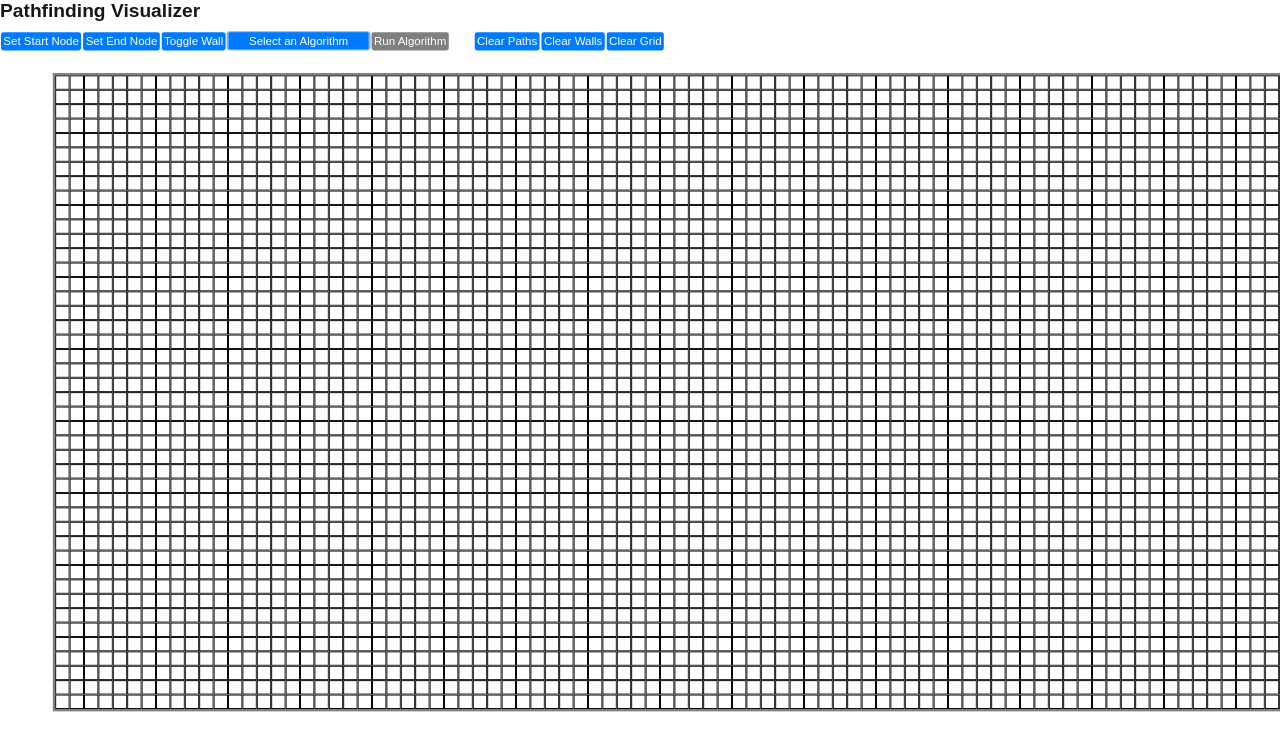
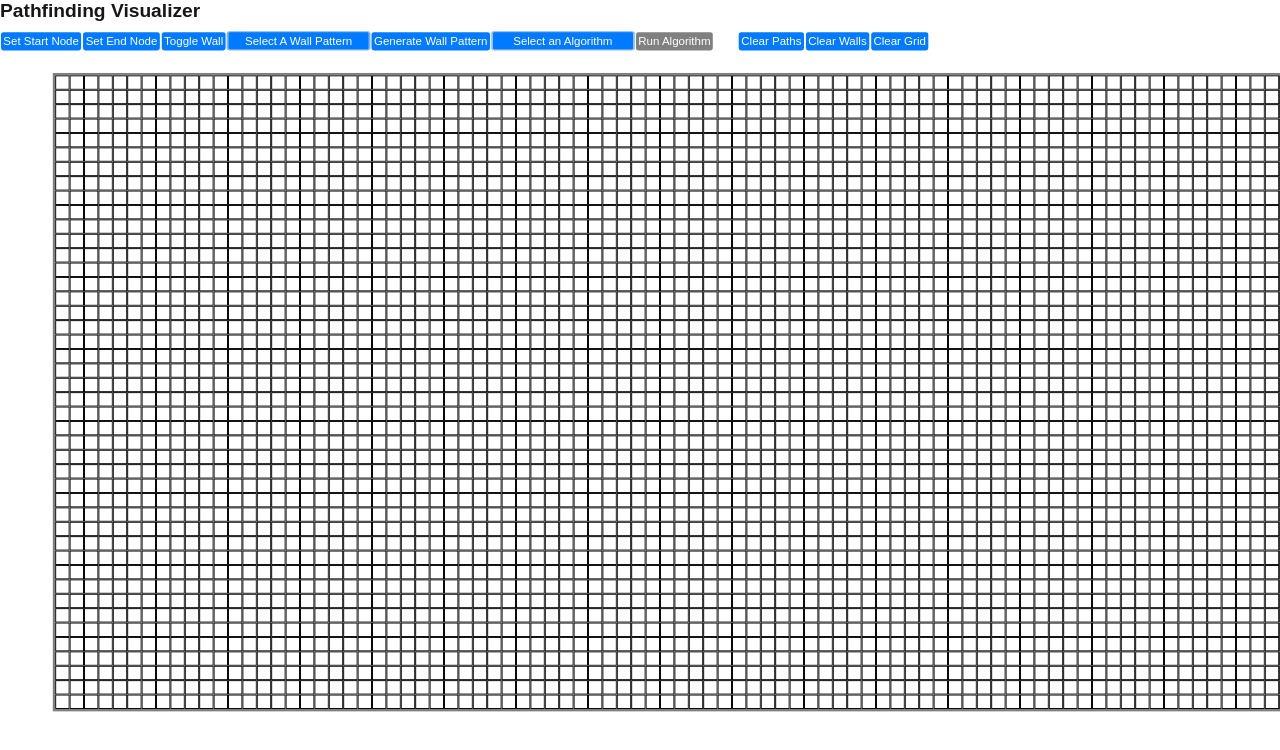
Before and after one commit to NomadicSasquatch/Pathfinding-Visualiser, a Next.js app: page / in a window 1280 px wide. Shown: the top 750 px of the page. Built offline with nearby package versions, Linux system fonts and the light colour scheme.

Commit message:
Feature: Added dropdown and buttons for selection and generation of wall patterns

```diff
--- a/src/app/components/ControlPanel/ControlPanel.js
+++ b/src/app/components/ControlPanel/ControlPanel.js
@@ -7,8 +7,9 @@ import styles from './ControlPanel.module.css';
 import dropStyle from '../Dropdown/Dropdown.module.css'
 import { DEFAULT_ALGO_DROPDOWN_TEXT  } from '../../config/config';
 
-const GridPanel = ({ handleSetStartButton, handleSetEndButton, setCurrentAction, selectedAlgorithm, setSelectedAlgorithm, hasStart, hasEnd, handleRunButton, handleClearPathButton, handleClearWallsButton, handleClearGridButton, isRunningAlgo, isAlgoStart, isAlgoEnd }) => {
+const GridPanel = ({ handleSetStartButton, handleSetEndButton, setCurrentAction, selectedAlgorithm, setSelectedAlgorithm, setSelectedWallPattern, hasStart, hasEnd, handleRunButton, handleGenerateWallButton, handleClearPathButton, handleClearWallsButton, handleClearGridButton, isRunningAlgo, isAlgoStart, isAlgoEnd }) => {
   const algorithms = [`Breadth-First Search`, `Depth-First Search`, `Greedy Best-First Search`, `A* Algorithm`];
+  const patterns = [`Random Maze`, `Box`];
 
   return (
     <div className={styles.gridPanel}>
@@ -22,7 +23,13 @@ const GridPanel = ({ handleSetStartButton, handleSetEndButton, setCurrentAction,
         <button onClick = {()=>setCurrentAction('toggleWall')} className={styles.button} disabled={isAlgoStart}>
           Toggle Wall
         </button>
-        <Dropdown options={algorithms} defaultText={DEFAULT_ALGO_DROPDOWN_TEXT} setSelectedAlgorithm={setSelectedAlgorithm} isAlgoStart={isAlgoStart} isAlgoEnd={isAlgoEnd}>
+        <Dropdown options={patterns} defaultText={`Select A Wall Pattern`} setSelectedWallPattern={setSelectedWallPattern} type={0}>
+
+        </Dropdown>
+        <button onClick = {()=>handleGenerateWallButton()} className={styles.button} disabled={isAlgoStart}>
+          Generate Wall Pattern
+        </button>
+        <Dropdown options={algorithms} defaultText={DEFAULT_ALGO_DROPDOWN_TEXT} setSelectedAlgorithm={setSelectedAlgorithm} isAlgoStart={isAlgoStart} isAlgoEnd={isAlgoEnd} type={1}>
 
         </Dropdown>
         <button onClick = {()=>handleRunButton()} className={styles.button} disabled={!(DEFAULT_ALGO_DROPDOWN_TEXT.localeCompare(selectedAlgorithm) && hasStart && hasEnd && !isAlgoEnd)}>
--- a/src/app/components/Dropdown/Dropdown.js
+++ b/src/app/components/Dropdown/Dropdown.js
@@ -1,7 +1,7 @@
 import React, { useRef, useState, useEffect } from 'react';
 import styles from './Dropdown.module.css';
 
-const Dropdown = ({ options, defaultText, setSelectedAlgorithm, isAlgoStart, isAlgoEnd }) => {
+const Dropdown = ({ options, defaultText, setSelectedAlgorithm, setSelectedWallPattern, isAlgoStart, isAlgoEnd, type }) => {
   const [isOpen, setIsOpen] = useState(false);
   const [selectedOption, setSelectedOption] = useState(defaultText);
   const dropdownRef = useRef(null);
@@ -9,9 +9,16 @@ const Dropdown = ({ options, defaultText, setSelectedAlgorithm, isAlgoStart, isA
   const toggleDropdown = () => setIsOpen((prev) => !prev);
 
   const handleOptionClick = (option) => {
-    setSelectedOption(option);
-    setIsOpen(false);
-    setSelectedAlgorithm(option);
+    if(type === 0) {
+      setSelectedOption(option);
+      setIsOpen(false);
+      setSelectedWallPattern(option);
+    }
+    else if(type === 1) {
+      setSelectedOption(option);
+      setIsOpen(false);
+      setSelectedAlgorithm(option);
+    }
   };
 
   const handleClickOutside = (event) => {
--- a/src/app/components/Pathfinding Visualiser/PathfindingVisualiser.js
+++ b/src/app/components/Pathfinding Visualiser/PathfindingVisualiser.js
@@ -38,6 +38,7 @@ export default function PathfindingVisualizer() {
   const [isMouseDown, setIsMouseDown] = useState(false);
   const [currentAction, setCurrentAction] = useState('idle');
   const [selectedAlgorithm, setSelectedAlgorithm] = useState(DEFAULT_ALGO_DROPDOWN_TEXT);
+  const [selectedWallPattern, setSelectedWallPattern] = useState(`Select A Wall Pattern`);
   const [hasStart, setHasStart] = useState(null);
   const [hasEnd, setHasEnd] = useState(null);
   const [isRunningAlgo, setIsRunningAlgo] = useState(false);
@@ -96,7 +97,6 @@ export default function PathfindingVisualizer() {
     // }
     switch(currentAction) {
       case 'toggleWall':
-        generateRandomMaze();
         const flag = handleNodeState(row, col, 'isWall');
         visitedDuringDragRef.current.add(`${row},${col}`);
         if(flag === 1) {
@@ -720,6 +720,25 @@ export default function PathfindingVisualizer() {
     }
   };
 
+  const handleGenerateWallButton = () => {
+    switch(selectedWallPattern) {
+      case `Random Maze`:
+        console.log(`inside random maze`);
+        generateRandomMaze();
+        setGrid([...grid]);
+        break;
+      case `Box`:
+        //generate box pattern
+        break;
+      case `Select A Wall Pattern`:
+        console.log(`No Wall Patterns Selected Yet`);
+        break;
+      default:
+        console.log(`Unexpected selectedWallPattern behaviour`);
+        return;
+    }
+  };
+
   function generateRandomMaze() {
     for (let r = 0; r < GRID_ROWS; r++) {
       for (let c = 0; c < GRID_COLS; c++) {
@@ -728,9 +747,7 @@ export default function PathfindingVisualizer() {
     }
 
     function inBounds(row, col) {
-      return (
-        row >= 0 && row < GRID_ROWS &&
-        col >= 0 && col < GRID_COLS
+      return (row >= 0 && row < GRID_ROWS && col >= 0 && col < GRID_COLS
       );
     }
 
@@ -743,12 +760,7 @@ export default function PathfindingVisualizer() {
       return array;
     }
 
-    const directions = [
-      [-2, 0],
-      [2, 0],
-      [0, -2],
-      [0, 2]
-    ];
+    const directions = [[-2, 0], [2, 0], [0, -2], [0, 2]];
 
     function carvePassage(row, col) {
       grid[row][col].isWall = false;
@@ -779,7 +791,7 @@ export default function PathfindingVisualizer() {
   return (
     <div className={styles.visualizerContainer}>
       <h1 className={styles.h1}>Pathfinding Visualizer</h1>
-      <ControlPanel handleSetStartButton={handleSetStartButton} handleSetEndButton={handleSetEndButton} setCurrentAction={setCurrentAction} selectedAlgorithm={selectedAlgorithm} setSelectedAlgorithm={setSelectedAlgorithm} hasStart={hasStart} hasEnd={hasEnd} handleRunButton={handleRunButton} handleClearPathButton={handleClearPathButton} handleClearWallsButton={handleClearWallsButton} handleClearGridButton={handleClearGridButton} isRunningAlgo={isRunningAlgo} isAlgoStart={isAlgoStart} isAlgoEnd={isAlgoEnd}>
+      <ControlPanel handleSetStartButton={handleSetStartButton} handleSetEndButton={handleSetEndButton} setCurrentAction={setCurrentAction} selectedAlgorithm={selectedAlgorithm} setSelectedAlgorithm={setSelectedAlgorithm} selectedWallPattern={selectedWallPattern} setSelectedWallPattern={setSelectedWallPattern} hasStart={hasStart} hasEnd={hasEnd} handleRunButton={handleRunButton} handleGenerateWallButton={handleGenerateWallButton} handleClearPathButton={handleClearPathButton} handleClearWallsButton={handleClearWallsButton} handleClearGridButton={handleClearGridButton} isRunningAlgo={isRunningAlgo} isAlgoStart={isAlgoStart} isAlgoEnd={isAlgoEnd}>
 
       </ControlPanel>
       <Grid grid={grid} setGrid={setGrid} onMouseDown={handleMouseDown} onMouseUp={handleMouseUp} onMouseEnter={handleMouseEnter} actionState={currentAction}/>
```
